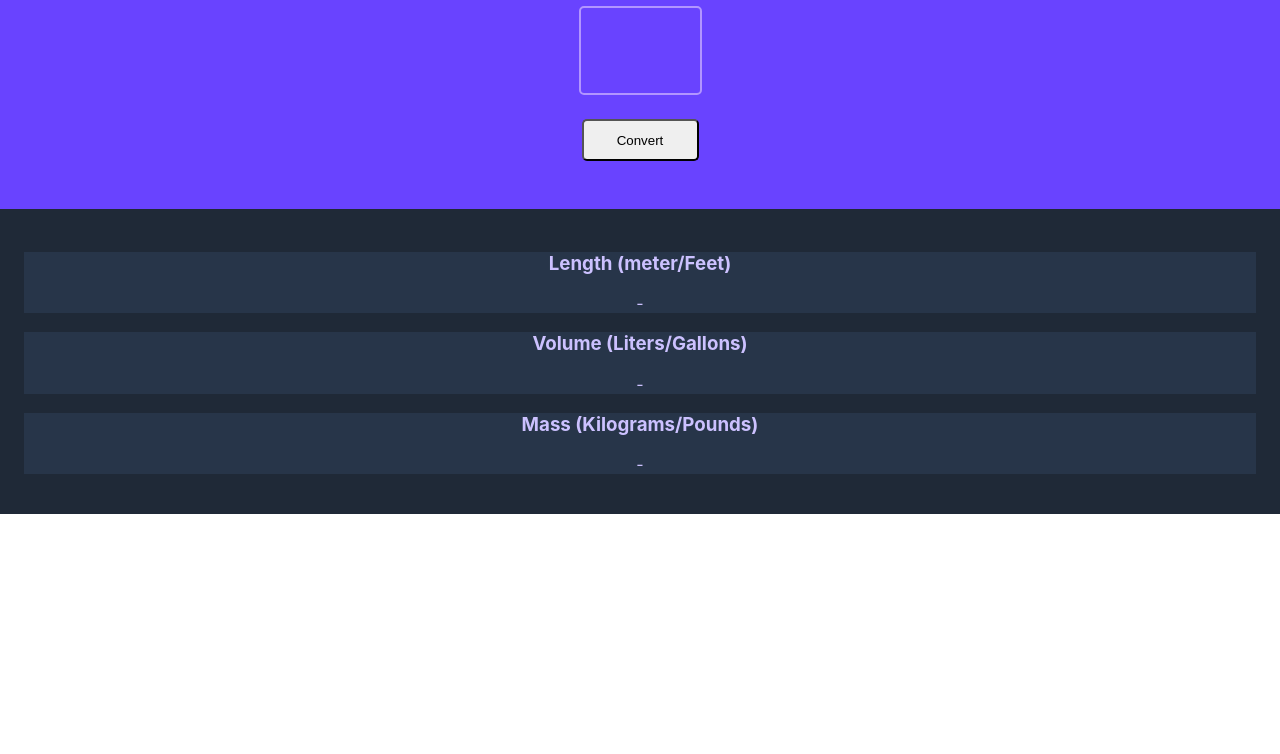
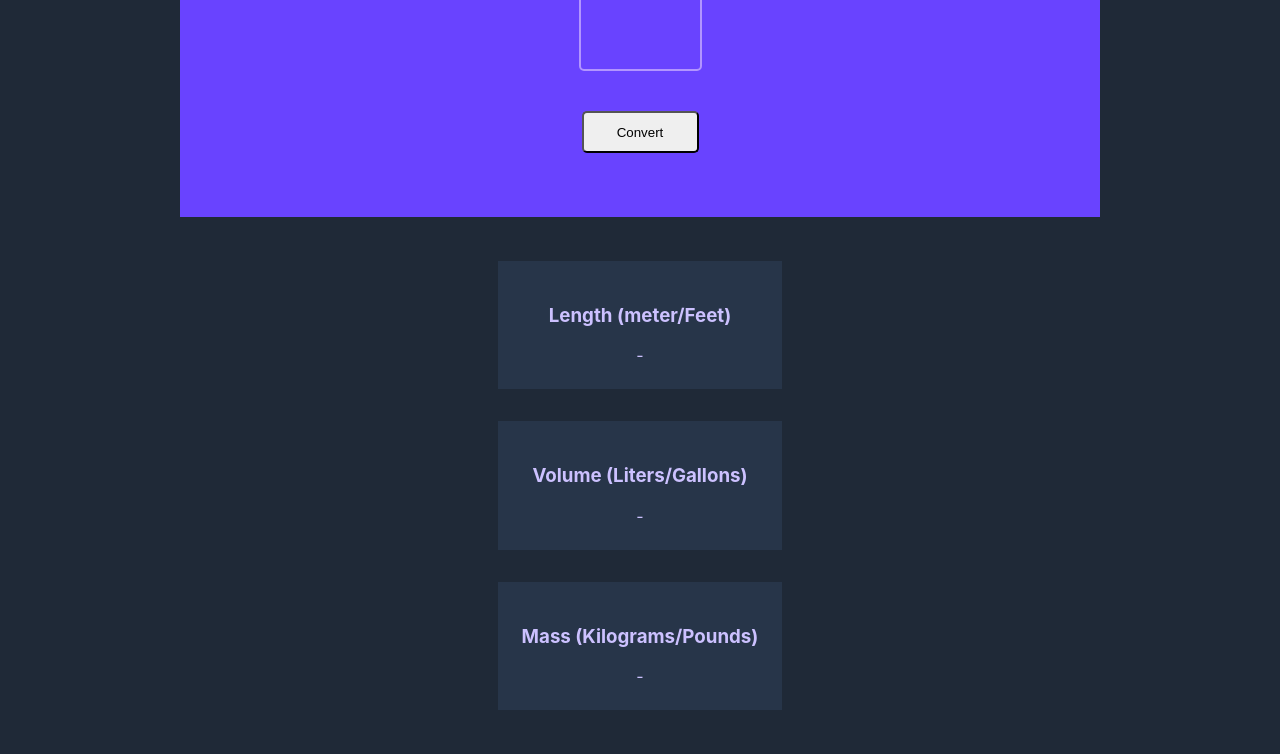
Before and after one commit to rami3-bit/Unit-Converter, a plain HTML site: page index.html in a window 1280 px wide. Shown: the part 155-909 px from the top of the page. Before the commit the page ends 800 px from the top, so only its background shows below. Drawn offline with Linux system fonts and the light colour scheme.

Commit message:
getting more coffee

```diff
--- a/index.html
+++ b/index.html
@@ -22,15 +22,15 @@
 		<div class="lower-part">
 			<div>
 				<h3>Length (meter/Feet)</h3>
-				<p>-</p>
+				<div id="length">-</div>
 			</div>
 			<div>
 				<h3>Volume (Liters/Gallons)</h3>
-				<p>-</p>
+				<div id="volume">-</div>
 			</div>
 			<div>
 				<h3>Mass (Kilograms/Pounds)</h3>
-				<p>-</p>
+				<div id="mass">-</div>
 			</div>
 		</div>
 	</div>
--- a/style.css
+++ b/style.css
@@ -1,9 +1,8 @@
 body {
-	margin: 24px;
-	background-color: ;
+	margin: 0;
+	background-color: black;
 	font-family: inter;
 	text-align: center;
-
 }
 
 
@@ -12,12 +11,12 @@ body {
 	align-items: center;
 	justify-content: center;
 	flex-direction: column;
+	background-color: #1F2937;
 }
 
 .upper-part {
 	background-color: #6943FF;
 	padding: 12px;
-	width: 100%;
 	font-family: Inter;
 	font-weight: 800;
 	font-size: 28px;
@@ -31,19 +30,23 @@ body {
 	padding: 12px;
 	font-weight: 600px;
 	color: #CCC1FF;
-	padding: 24px;
-	width: 100%;
+
 }
 
 .lower-part > div {
 background-color: #273549;
+padding: 24px;
+margin: 2em;
+text-align: center;
+width:auto;
+
 }
 
 button {
 	width: 117px;
 	height: 42px;
 	border-radius: 5px;
-	margin: 24px;
+	margin: 3em;
 }
 
 h2 {
```
Also changed, not shown: index.js (line endings or trailing spaces).
